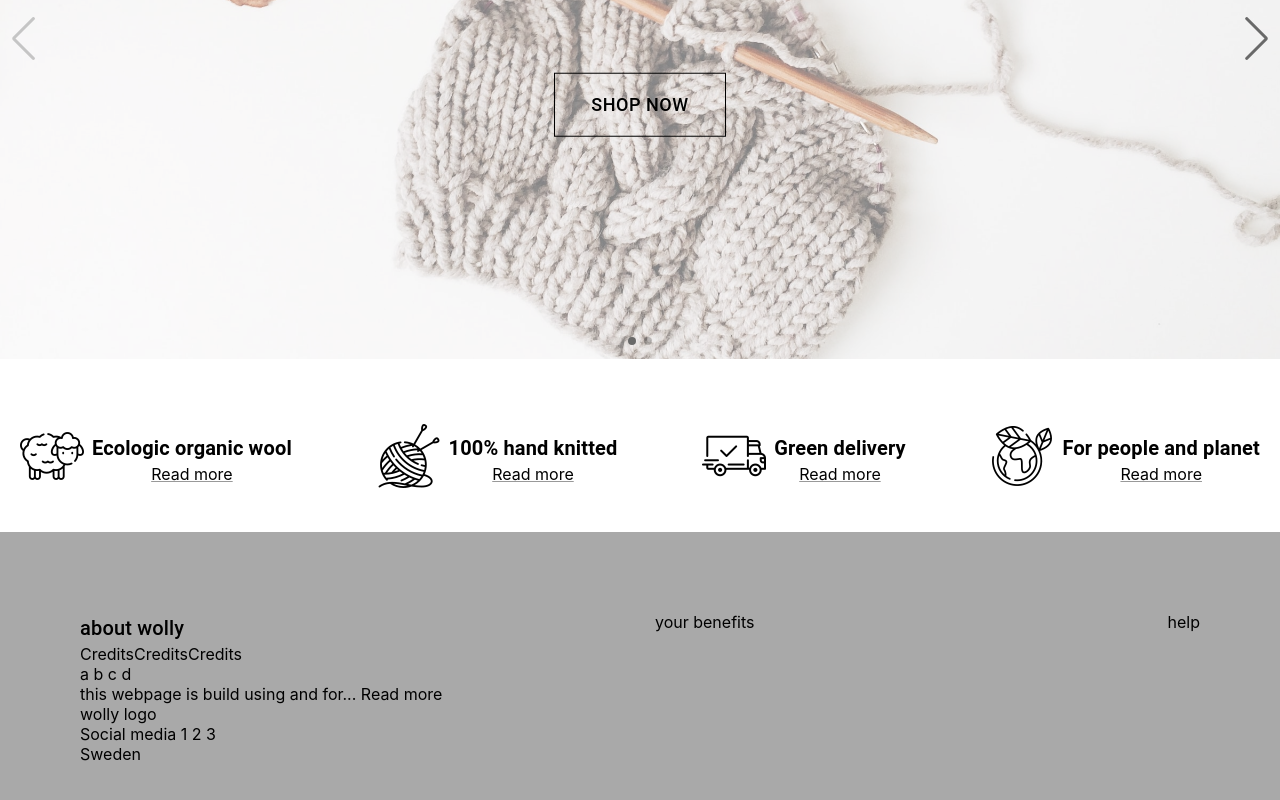
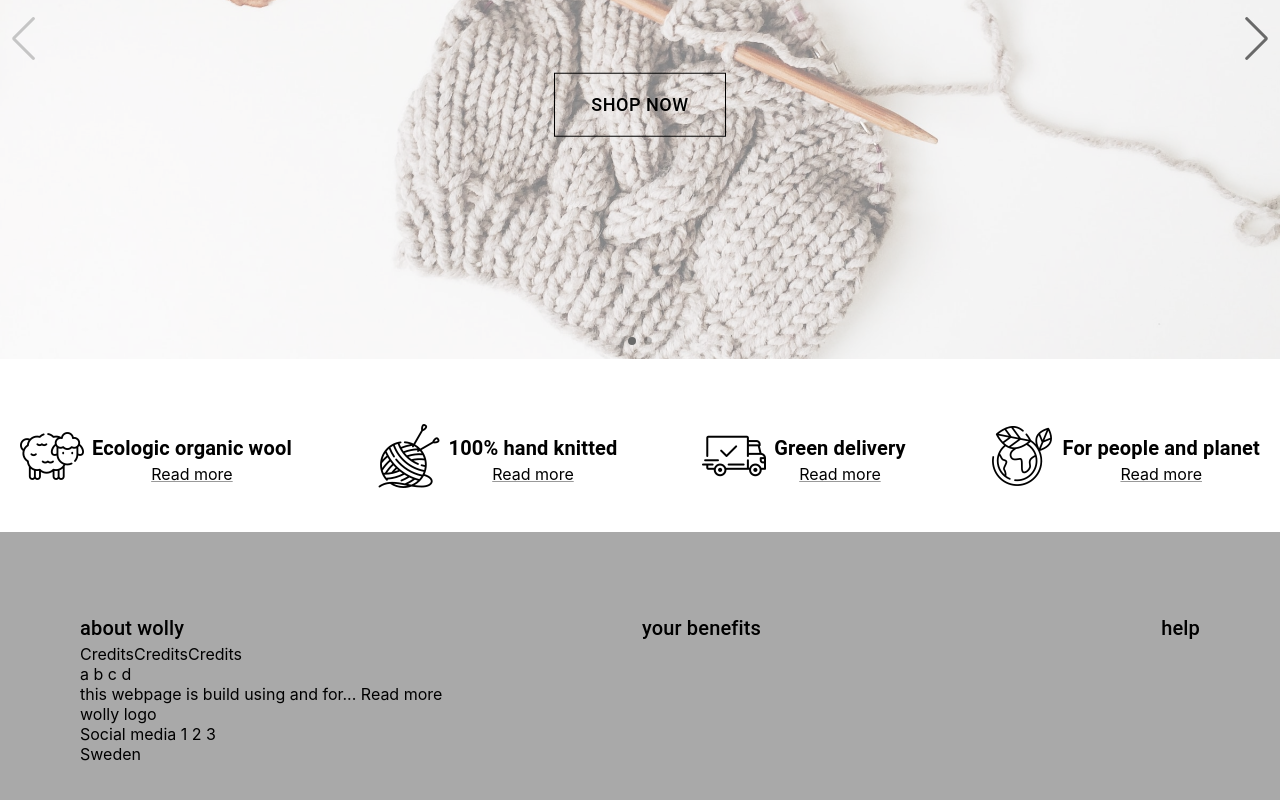
Before and after one commit to GoranAviani/react_web, a React (Create React App) app: page / in a window 1280 px wide. Shown: the part 361-1161 px from the top of the page. Built offline with nearby package versions, Linux system fonts and the light colour scheme.

Commit message:
modal improvements

```diff
--- a/src/components/Footer/Footer.js
+++ b/src/components/Footer/Footer.js
@@ -34,10 +34,14 @@ const Footer = () => {
 
                 </div>
                 <div>
-                    your benefits
+                    <Typography variant='h6'>
+                        your benefits
+                    </Typography>
                 </div>
                 <div>
-                    help
+                    <Typography variant='h6'>
+                        help
+                    </Typography>
                 </div>
             </div>
             <div className='PaymentMethods'>
```
